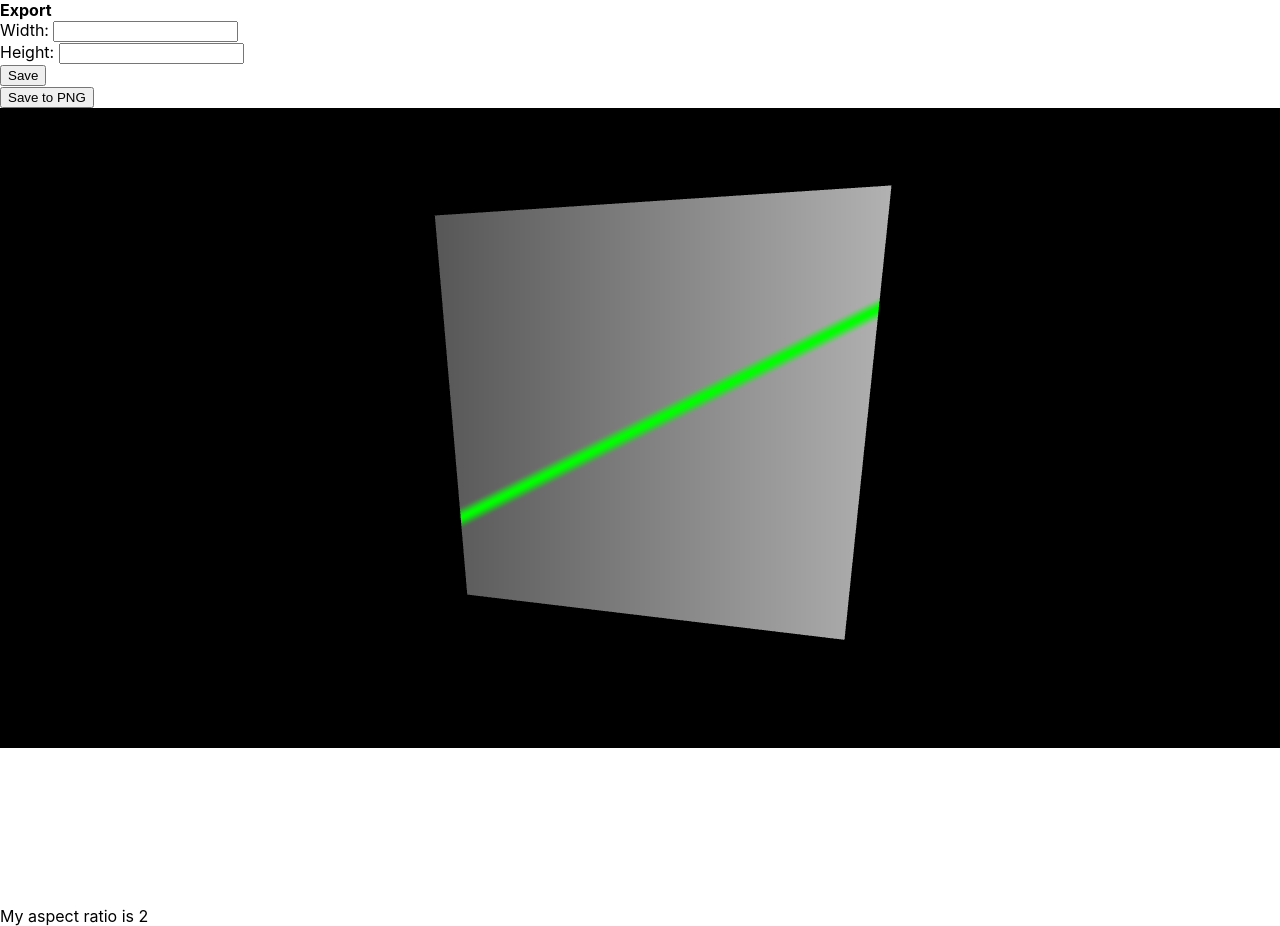
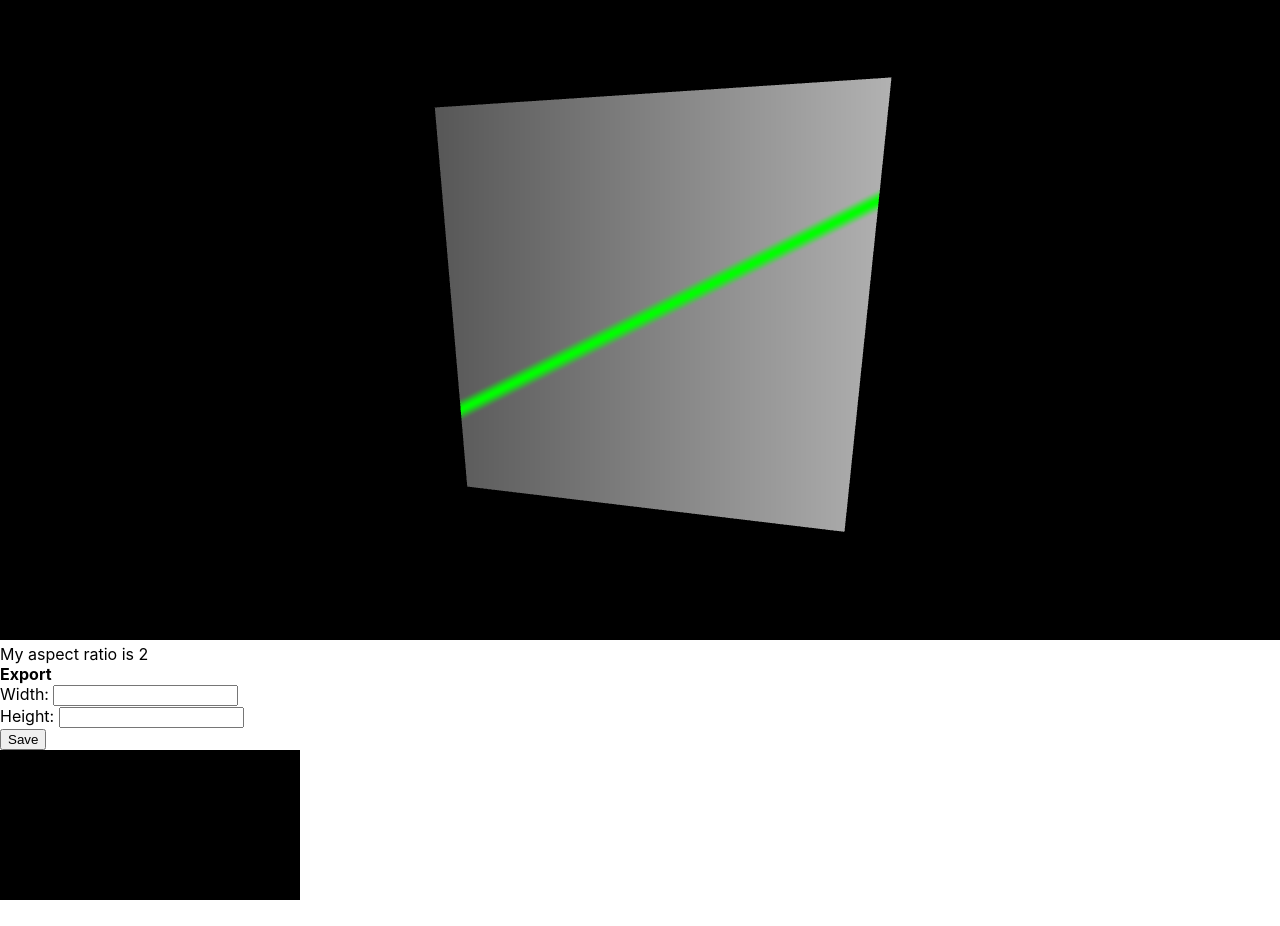
Before and after one commit to ctollerud/3jslib, a React app in the folder 3jslib/: page / in a window 1280 px wide. After the commit the page ends 904 px from the top, so only its background shows below. Built offline with nearby package versions, Linux system fonts and the light colour scheme.

Commit message:
done with extraction into a new subcomponent.  Deleted old component

```diff
--- a/3jslib/src/Components/CanvasExport.tsx
+++ b/3jslib/src/Components/CanvasExport.tsx
@@ -1,19 +1,79 @@
-import React from 'react'
+import React, { useState, useEffect, useRef } from 'react'
 import * as THREE from 'three'
+import ExportCanvasForm from './ExportCanvasForm'
 
 type BasicCamera = THREE.PerspectiveCamera | THREE.OrthographicCamera;
 
 type props = {
     camera: BasicCamera
+    scene: THREE.Scene
     renderer: THREE.WebGLRenderer
     aspectRatio: number
 
 }
 
+const triggerDownload = (imgURI:string) => {
+    const evt = new MouseEvent('click', {
+        view: window,
+        bubbles: false,
+        cancelable: true
+    });
+
+    const a = document.createElement('a');
+    a.setAttribute('download', 'ImageDl.png');
+    a.setAttribute('href', imgURI);
+    a.setAttribute('target', '_blank');
+
+    a.dispatchEvent(evt);
+}
+
+const saveToPng = ( canvas:HTMLCanvasElement ) => {
+    var imgURI = canvas
+    .toDataURL('image/png')
+    .replace('image/png', 'image/octet-stream');
+
+    triggerDownload(imgURI);
+}
+
+const renderPng = ( renderer:THREE.WebGLRenderer, scene:THREE.Scene, camera:BasicCamera, width:number, height:number ) => {
+    const tempCamera = camera.clone() as BasicCamera;
+    renderer.setSize( width, height, true );
+    tempCamera.updateProjectionMatrix();
+    renderer.render( scene, tempCamera );
+
+    saveToPng( renderer.domElement );
+
+}
+
+
 export default function CanvasExport( props:props ) {
+
+    const [renderer, setRenderer] = useState<THREE.WebGLRenderer|null>( null )
+    const canvasRef = useRef<HTMLCanvasElement>( null )
+
+    useEffect( () => {
+        if( !renderer && canvasRef.current ){
+            setRenderer( new THREE.WebGLRenderer( { preserveDrawingBuffer:true, antialias: true, canvas:canvasRef.current } ) )
+        }
+
+        return () => renderer?.dispose();
+    } )
+
     return (
         <div>
             My aspect ratio is {props.aspectRatio}
+            <ExportCanvasForm render={ dimensions => {
+
+                console.log( `render a ${dimensions.width}X${dimensions.height} diagram...` );
+
+                if( !renderer ) return;
+                const canvas = canvasRef.current;
+                if( !canvas ) return;
+
+                renderPng( renderer, props.scene, props.camera, dimensions.width, dimensions.height );
+
+                } } />
+                <canvas ref={canvasRef} />
         </div>
     )
 }
--- a/3jslib/src/Components/ThreeCanvas2.tsx
+++ b/3jslib/src/Components/ThreeCanvas2.tsx
@@ -7,40 +7,6 @@ import CanvasExport from './CanvasExport'
 
 type BasicCamera =  THREE.PerspectiveCamera | THREE.OrthographicCamera;
 
-const triggerDownload = (imgURI:string) => {
-    const evt = new MouseEvent('click', {
-        view: window,
-        bubbles: false,
-        cancelable: true
-    });
-
-    const a = document.createElement('a');
-    a.setAttribute('download', 'ImageDl.png');
-    a.setAttribute('href', imgURI);
-    a.setAttribute('target', '_blank');
-
-    a.dispatchEvent(evt);
-}
-
-const saveToPng = ( canvas:HTMLCanvasElement ) => {
-    var imgURI = canvas
-    .toDataURL('image/png')
-    .replace('image/png', 'image/octet-stream');
-
-    triggerDownload(imgURI);
-}
-
-const renderPng = ( renderer:THREE.WebGLRenderer, scene:THREE.Scene, camera:BasicCamera, width:number, height:number ) => {
-    const tempCamera = camera.clone() as BasicCamera;
-    renderer.setSize( width, height, true );
-    tempCamera.updateProjectionMatrix();
-    renderer.render( scene, tempCamera );
-
-    saveToPng( renderer.domElement );
-
-}
-
-
 type CanvasArgs = {
     project:ThreeProject
 };
@@ -48,12 +14,10 @@ type CanvasArgs = {
 export default function ThreeCanvas2( props:CanvasArgs ) {
 
     const canvasRef = useRef<HTMLCanvasElement>( null );
-    const exportCanvasRef = useRef<HTMLCanvasElement>( null );
     const [renderer, setRenderer] = useState<THREE.WebGLRenderer | null>( null );
 
     const [camera, setCamera] = useState<BasicCamera | null>( null );
     const [scene, setScene] = useState<THREE.Scene | null>( null );
-    const [exportRenderer, setExportRenderer] = useState<THREE.WebGLRenderer | null>( null );
     const [aspectRatio, setAspectRatio] = useState<number | null>( null );
 
     const initializationEffect = renderer ? () => {} : () => {
@@ -65,16 +29,12 @@ export default function ThreeCanvas2( props:CanvasArgs ) {
 
         const renderer = new THREE.WebGLRenderer({ preserveDrawingBuffer:true, antialias: true, canvas:canvas });
 
-        //canvas.style.height = '100%'
         canvas.style.width = '100%'
 
         const initialWidth = canvas.clientWidth;
 
         const calculatedHeight = (initialWidth/props.project.aspectRatio);
-
-
         console.log( canvas.clientWidth, calculatedHeight )
-        //renderer.setSize( canvas.clientWidth, calculatedHeight ?? canvas.clientHeight, false );
         canvas.style.height = String(100);
 
 
@@ -89,30 +49,15 @@ export default function ThreeCanvas2( props:CanvasArgs ) {
 
     }
 
-    const CanvasExportComponent = camera && renderer && aspectRatio ? <CanvasExport camera={camera} renderer={renderer} aspectRatio={aspectRatio} /> : <></>
+    //we can't include a CanvasExportComponent until this component has been mounted.
+    const CanvasExportComponent = camera && renderer && aspectRatio && scene ? <CanvasExport camera={camera} scene={scene} renderer={renderer} aspectRatio={aspectRatio} /> : <></>
 
     useEffect( initializationEffect );
 
     return (
         <div className="ThreeCanvas">
-            <ExportCanvasForm render={ dimensions => {
-                console.log( `render a ${dimensions.width}X${dimensions.height} diagram...` );
-                const canvas = exportCanvasRef.current;
-                if( !canvas || !scene || !camera ) return;
-                let renderer = exportRenderer;
-
-                if( !renderer ) {
-                    renderer = new THREE.WebGLRenderer( { preserveDrawingBuffer:true, antialias: true, canvas:canvas } )
-                    setExportRenderer( renderer );
-                }
-
-                renderPng( renderer, scene, camera, dimensions.width, dimensions.height );
-
-                } } />
-            <button onClick={() =>saveToPng}>Save to PNG</button>
             <div className="ThreeCanvas.CanvasHolder" >
                 <canvas ref={canvasRef} />
-                <canvas ref={exportCanvasRef} />
             </div>
             {CanvasExportComponent}
         </div>
```
Also changed, not shown: 3jslib/src/Components/ThreeCanvas.tsx (deleted, +0 -98 lines).
